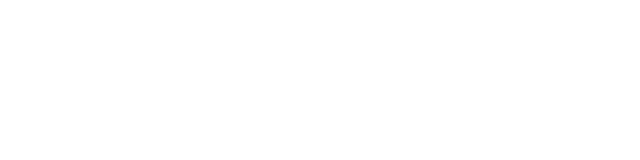
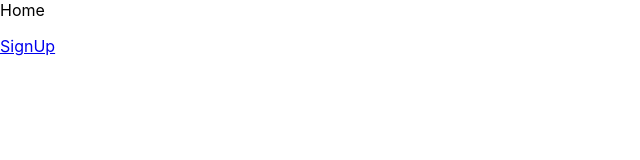
Before and after one commit to leftyloosey/vernunft_anduril, a React (Create React App) app in the folder client/2blendz/: page / in a window 1280 px wide. Shown: the top 160 px of the page, without its empty margins (0-640 px from the left). Built offline with nearby package versions, Linux system fonts and the light colour scheme.

Commit message:
start with something trash and gradually write to something that is not trash

```diff
--- a/client/2blendz/package.json
+++ b/client/2blendz/package.json
@@ -8,6 +8,7 @@
     "@testing-library/user-event": "^13.5.0",
     "react": "^18.2.0",
     "react-dom": "^18.2.0",
+    "react-router-dom": "^6.21.1",
     "react-scripts": "5.0.1",
     "web-vitals": "^2.1.4"
   },
--- a/client/2blendz/src/App.js
+++ b/client/2blendz/src/App.js
@@ -1,8 +1,19 @@
+import { Routes, Route, Outlet, Link } from 'react-router-dom'
+
 import SignUpList from './pages/SignUpList'
 import Home from './pages/Home'
 
 function App() {
-  return <></>
+  return (
+    <>
+      <Routes>
+        <Route path='/' element={<Home />} />
+        <Route index element={<Home />} />
+        <Route path='/signuplist' element={<SignUpList />} />
+        <Route path='*' element={<Home />} />
+      </Routes>
+    </>
+  )
 }
 
 export default App
--- a/client/2blendz/src/index.js
+++ b/client/2blendz/src/index.js
@@ -1,11 +1,14 @@
 import React from 'react'
 import ReactDOM from 'react-dom/client'
+import { BrowserRouter } from 'react-router-dom'
 import './index.css'
 import App from './App'
 
 const root = ReactDOM.createRoot(document.getElementById('root'))
 root.render(
   <React.StrictMode>
-    <App />
+    <BrowserRouter>
+      <App />
+    </BrowserRouter>
   </React.StrictMode>
 )
--- a/client/2blendz/src/pages/Home.jsx
+++ b/client/2blendz/src/pages/Home.jsx
@@ -1,7 +1,14 @@
-import React from 'react'
+import { Link } from 'react-router-dom'
 
 const Home = () => {
-  return <div>Home</div>
+  return (
+    <div>
+      Home
+      <p>
+        <Link to='/signuplist'>SignUp</Link>
+      </p>
+    </div>
+  )
 }
 
 export default Home
--- a/package.json
+++ b/package.json
@@ -16,8 +16,7 @@
     "express": "^4.18.2",
     "graphql": "^16.8.1",
     "graphql-tag": "^2.12.6",
-    "mongoose": "^8.0.3",
-    "react-router-dom": "^6.21.1"
+    "mongoose": "^8.0.3"
   },
   "devDependencies": {
     "dotenv": "^16.3.1",
```
Also changed, not shown: 2 other files (tests, documents, lock files or other folders).
